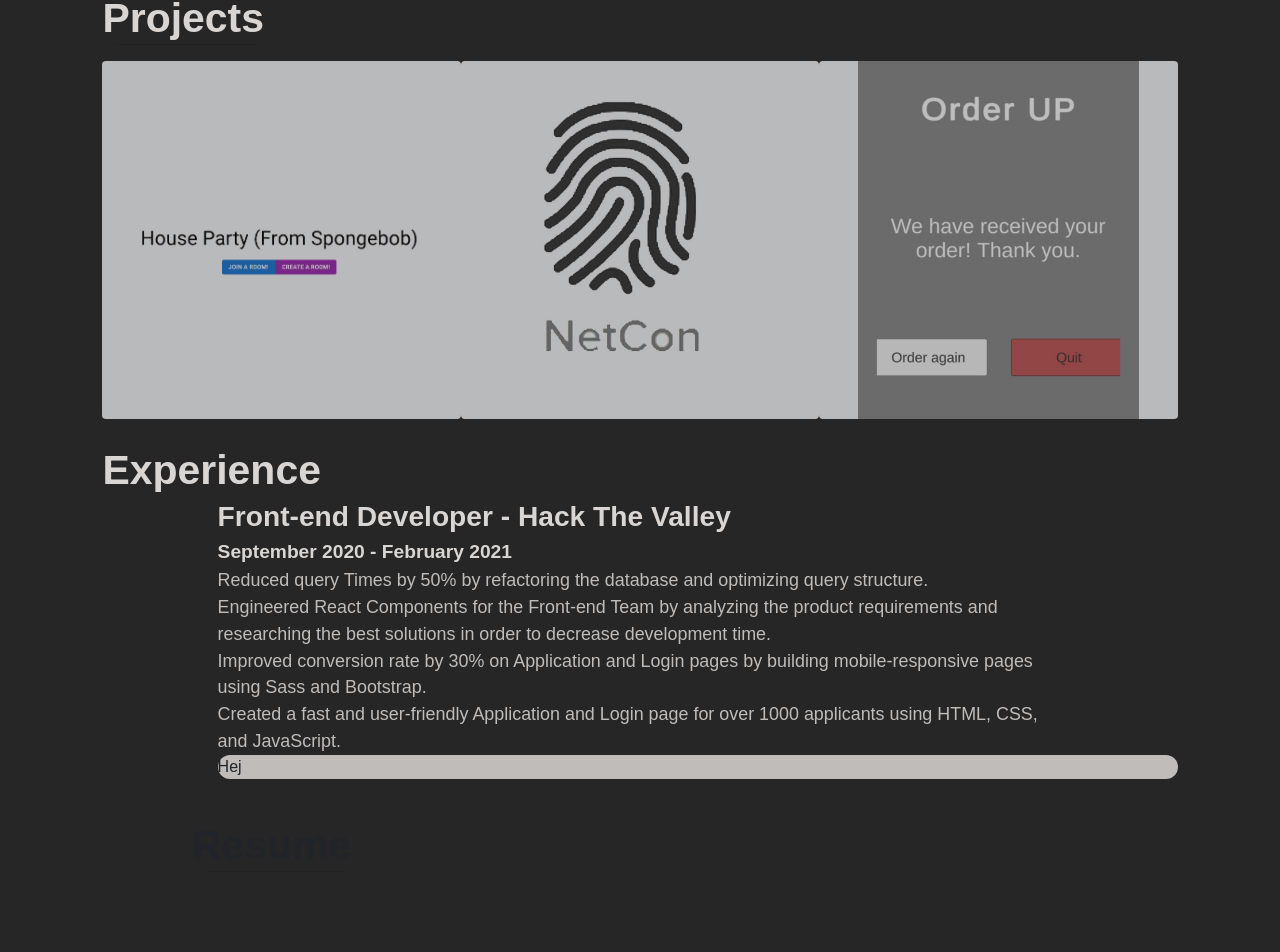
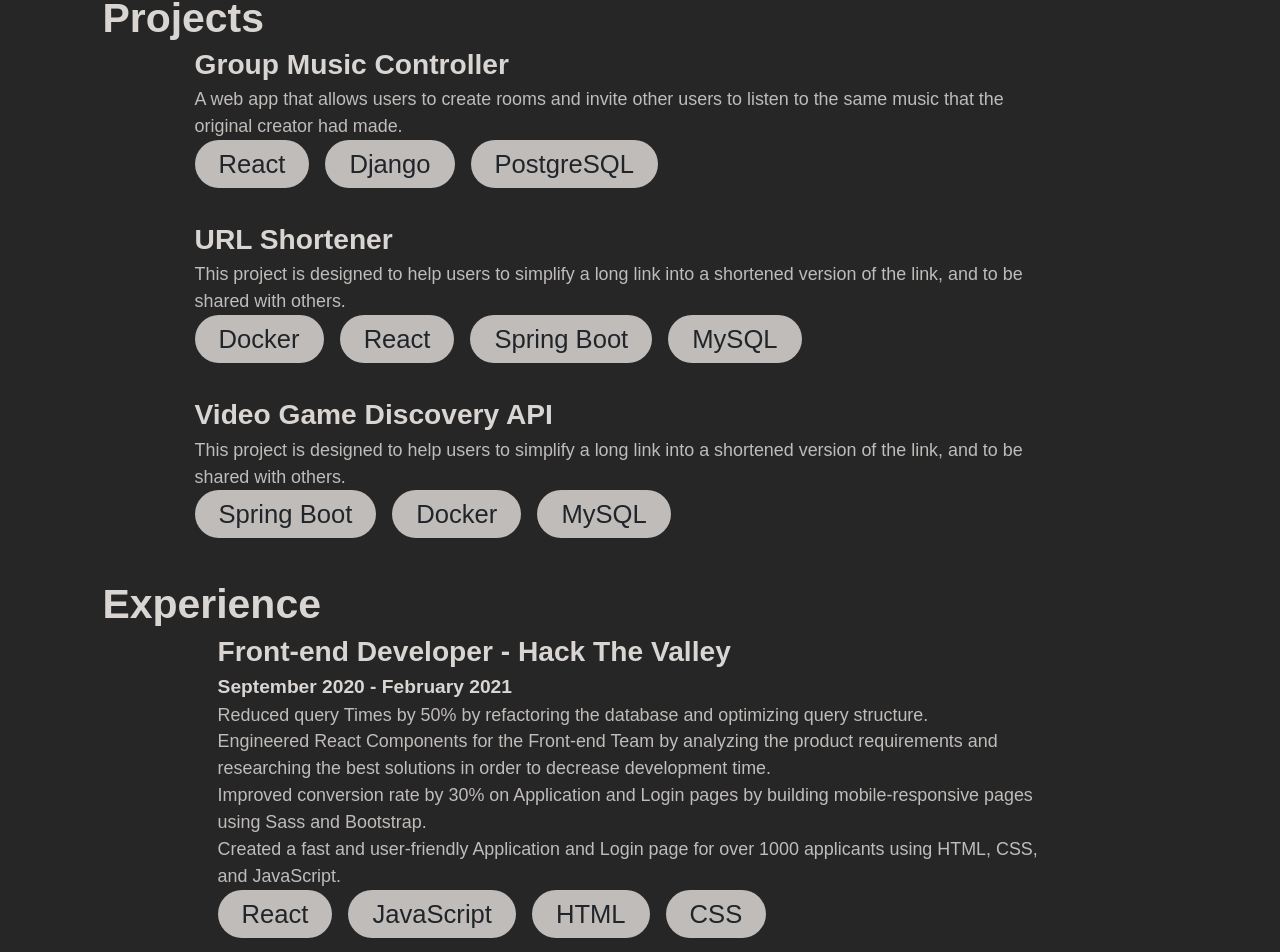
Before and after one commit to coolmanbat2/new-personal-website, a React (Create React App) app: page / in a window 1280 px wide. Shown: the part 834-1786 px from the top of the page. Built offline with nearby package versions, Linux system fonts and the light colour scheme.

Commit message:
Redesigned Projects and Experiences tabs, removed resume

```diff
--- a/src/App.js
+++ b/src/App.js
@@ -15,7 +15,6 @@ function App() {
       <About />
       <Projects />
       <Experience />
-      <Resume />
       <Contact />
     </div>
   );
--- a/src/components/Card.js
+++ /dev/null
@@ -1,31 +0,0 @@
-import "../css/Card.css";
-import React from "react";
-import Popup from "reactjs-popup";
-import "reactjs-popup/dist/index.css";
-
-function Card(props) {
-  function picButton() {
-    return <img className="card pic-button" src={props.src} alt={props.alt} />;
-  }
-
-  return (
-    <Popup trigger={picButton} position="right center" modal nested contentStyle={{width: "80%"}}>
-      <div className="card-project">
-        <div className="card-titles">
-          <div style={{ width: "16em" }}>
-            <h2 style={{ width: "24vw" }}>{props.title}</h2>
-            <h5>{props.organization}</h5>
-          </div>
-          <hr />
-          <div className="card-titles">
-            <h6 className="languages">{props.languages}</h6>
-          </div>
-        </div>
-
-        <ul>{props.children}</ul>
-      </div>
-    </Popup>
-  );
-}
-
-export default Card;
--- a/src/components/Contact.js
+++ b/src/components/Contact.js
@@ -1,20 +1,20 @@
 import React from "react";
 import "bootstrap-icons/font/bootstrap-icons.css";
 import "../css/Contact.css";
+import "../css/Main.css"
 
 function Contact(params) {
   return (
     <div id="contact">
-      <div className="header contact-adj">Want to reach me?</div>
       <div className="icons">
         <a href="https://www.linkedin.com/in/thanusun/">
-          <i className="bi bi-linkedin icon">Thanusun Thayaparan</i>
+          <i className="bi bi-linkedin icon main-color"/>
         </a>
         <a href="https://github.com/coolmanbat2">
-          <i class="bi bi-github icon">coolmanbat2</i>
+          <i class="bi bi-github icon main-color"/>
         </a>
         <a href="https://www.instagram.com/ryekg/">
-          <i class="bi bi-instagram icon">ryekg</i>
+          <i class="bi bi-instagram icon main-color"/>
         </a>
       </div>
     </div>
--- a/src/components/Experiences.js
+++ b/src/components/Experiences.js
@@ -1,19 +1,33 @@
 import "../css/Experiences.css";
 import "../css/Main.css";
-import Experience from "../components/Experience.js";
 
-import hackthevalley from "../static/htv.jpg";
+import InformationCard from "./InformationCard.js";
+
+import Skill from "./Skill.js";
+
 import React from "react";
 
 function Experiences(params) {
+  function allSkills() {
+    return (
+      <>
+        <Skill>React</Skill>
+        <Skill>JavaScript</Skill>
+        <Skill>HTML</Skill>
+        <Skill>CSS</Skill>
+      </>
+    )
+  }
+
   return (
     <div id="experience">
       <div className="main-color header">Experience</div>
       <div className="experiences">
-        <Experience
-          job="Front-end Developer - Hack The Valley"
+        <InformationCard
+          title="Front-end Developer - Hack The Valley"
           dates="September 2020 - February 2021"
-          style={{paddingLeft: "9vw"}}
+          style={{ paddingLeft: "9vw" }}
+          skills={allSkills()}
         >
           <div>
             Reduced query Times by 50% by refactoring the database and
@@ -32,7 +46,7 @@ function Experiences(params) {
             Created a fast and user-friendly Application and Login page for over
             1000 applicants using HTML, CSS, and JavaScript.
           </div>
-        </Experience>
+        </InformationCard>
       </div>
     </div>
   );
--- a/src/components/Experience.js
+++ b/src/components/InformationCard.js
@@ -1,23 +1,20 @@
 import React from "react";
-import Skill from "./Skill";
-import "../css/Experience.css";
+import "../css/InformationCard.css";
 import "../css/Main.css";
 
-function Experience(props) {
+function InformationCard(props) {
   return (
-    <div className="experience">
       <div className="subtitles" style={props.style}>
         <div className="main-color weight">
-          <div className="job-title">{props.job}</div>
+          <div className="info-title">{props.title}</div>
           <div className="date-title">{props.dates}</div>
         </div>
         <div className="tertiary-color info">{props.children}</div>
-        <div className="top-skills">
-          <Skill>Hej </Skill>
+        <div className="flex top-skills">
+          {props.skills}
         </div>
       </div>
-    </div>
   );
 }
 
-export default Experience;
+export default InformationCard;
--- a/src/components/Projects.js
+++ b/src/components/Projects.js
@@ -4,82 +4,55 @@ import "../css/Main.css";
 import houseparty from "../static/houseparty.jpg";
 import netcon from "../static/netcon.jpg";
 import orderup from "../static/orderup.jpg";
-import Card from "./Card";
+import Skill from "./Skill";
 import React from "react";
+import InformationCard from "./InformationCard";
+
 
 function Projects(params) {
+function skillsOne() {
+  return (
+    <>
+      <Skill>React</Skill>
+      <Skill>Django</Skill>
+      <Skill>PostgreSQL</Skill>
+    </>
+  )
+}
+
+function skillsTwo() {
+  return (
+      <>
+        <Skill>Docker</Skill>
+        <Skill>React</Skill>
+        <Skill>Spring Boot</Skill>
+        <Skill>MySQL</Skill>
+      </>
+  )
+}
+
+function skillsThree() {
+  return (
+    <>
+      <Skill>Spring Boot</Skill>
+      <Skill>Docker</Skill>
+      <Skill>MySQL</Skill>
+    </>
+  )
+}
   return (
     <div id="projects">
       <div className="main-color header">Projects</div>
-      <hr className="line-break" />
       <div className="projects">
-        <Card
-          src={houseparty}
-          title="Group Music Controller"
-          organization="personal"
-          languages="React, Django, Python, JavaScript, HTML, SQLite"
-          alt="houseparty"
-        >
-          <li>
-            Constructed custom web pages using React and Material-UI to increase
-            possible user rentention by 30%.
-          </li>
-          <li>
-            Reduced navigation time between rooms by 20% by utilizing a robust
-            backend
-          </li>
-          <li>
-            Created reusable functional components to decrease development time
-            by 40$ by creating code that could easily be resused
-          </li>
-          <li>
-            Applied agile development techniques to increase coding efficency by
-            60%
-          </li>
-        </Card>
-        <Card
-          src={netcon}
-          title="Netcon"
-          organization="UofT Local Hack Day"
-          languages="HTML, CSS, JavaScript, React, Sass, Python"
-          alt="netcon"
-        >
-          <li>
-            Awarded 3rd place out of 77 participants at UofT's Local Hack Day, a
-            12-hour hackathon, by applying NFC technology to create an app that
-            allowed users to share contact information
-          </li>
-          <li>
-            Designed UI mockups, wireframes, and prototypes for a new web
-            application for an improved customer experience.
-          </li>
-          <li>
-            Increased the number of active network connections by 30% by
-            creating a custom contact management system with Flask and Python
-          </li>
-        </Card>
-        <Card
-          src={orderup}
-          title="Orderup"
-          organization="TOHacks"
-          languages="Unity, C#, AssemblyAI"
-          alt="orderup"
-        >
-          <li>
-            Managed a team of 3 by delegating work, coordinating meetings, and
-            providing feedback to construct an app that allows users to project
-            their voice in a busy environment.
-          </li>
-          <li>
-            Implemented a speech-to-text feature using AssemblyAI API to convert
-            speech to text, which reduced the number of failed order placements
-            by over 30%.
-          </li>
-          <li>
-            Reduced development time by 50% in a team of 3 using Unity and C# by
-            developing a reusable code base.
-          </li>
-        </Card>
+        <InformationCard title="Group Music Controller" skills={skillsOne()}>
+          A web app that allows users to create rooms and invite other users to listen to the same music that the original creator had made.
+        </InformationCard>
+        <InformationCard title="URL Shortener" skills={skillsTwo()}>
+          This project is designed to help users to simplify a long link into a shortened version of the link, and to be shared with others.
+        </InformationCard>
+        <InformationCard title="Video Game Discovery API" skills={skillsThree()}>
+          This project is designed to help users to simplify a long link into a shortened version of the link, and to be shared with others.
+        </InformationCard>
       </div>
     </div>
   );
--- a/src/components/Skill.js
+++ b/src/components/Skill.js
@@ -2,7 +2,7 @@ import "../css/Skill.css";
 
 function Skill(props) {
     return (
-       <div className="pill">
+       <div className="pill center round small-text">
             {props.children}
        </div>
     )
--- a/src/css/Card.css
+++ /dev/null
@@ -1,55 +0,0 @@
-.card {
-  object-fit: contain;
-  width: 28vw;
-  height: 28vw;
-  border: none;
-  background-color: #f8f9fa;
-  opacity: 0.7;
-}
-
-.pic-button {
-  transition: 0.5s;
-}
-
-.pic-button:hover {
-  opacity: 1;
-}
-
-.card-project {
-  /* display: flex; */
-  border-radius: 3%;
-  padding: 0vw 8vw;
-}
-
-.languages {
-  display: flex;
-  align-items: center;
-  text-align: left;
-}
-
-.card-titles {
-  display: flex;
-}
-
-/* animation */
-
-@keyframes anvil {
-  0% {
-    transform: scale(1) translateY(0px);
-    opacity: 0;
-    box-shadow: 0 0 0 rgba(241, 241, 241, 0);
-  }
-  1% {
-    transform: scale(0.96) translateY(10px);
-    opacity: 0;
-    box-shadow: 0 0 0 rgba(241, 241, 241, 0);
-  }
-  100% {
-    transform: scale(1) translateY(0px);
-    opacity: 1;
-    box-shadow: 0 0 500px rgba(241, 241, 241, 0);
-  }
-}
-.popup-content {
-  -webkit-animation: anvil 0.3s cubic-bezier(0.38, 0.1, 0.36, 0.9) forwards;
-}
--- a/src/css/Contact.css
+++ b/src/css/Contact.css
@@ -1,19 +1,12 @@
-.contact-adj {
-    justify-content: center;
-    padding-bottom: 2vw;
-    outline: none;
-}
-
 .icons {
     display: flex;
     flex-direction: row;
     align-items: center;
     justify-content: space-between;
-    gap: 15vw;
+    gap: 9rem;
 }
 
 .icon {
-    color: black;
     font-size: 2vw;
 }
 
--- a/src/css/Experience.css
+++ b/src/css/InformationCard.css
@@ -1,5 +1,9 @@
-.experience {
+.flex {
     display: flex;
+}
+
+.top-skills {
+    gap: 1rem;
 }
 
 .img-exp {
@@ -16,7 +20,7 @@
     font-weight: 600;
 }
 
-.job-title {
+.info-title {
     font-size: 2.2vw;
 }
 
--- a/src/css/Projects.css
+++ b/src/css/Projects.css
@@ -1,3 +1,5 @@
 .projects {
   display: flex;
+  flex-direction: column;
+  gap: 1rem;
 }
--- a/src/css/Skill.css
+++ b/src/css/Skill.css
@@ -1,6 +1,19 @@
 .pill {
-  width: auto;
-  height: 1.85vw;
-  border-radius: 0.9375rem;
+  width: max-content;
+  height: 2.5rem;
   background: #bfbcba;
 }
+
+.round {
+  border-radius: 2rem;
+}
+
+.small-text {
+  font-size: 1.6rem;
+}
+
+.center {
+  display: inline-flex;
+  padding: 1.5rem;
+  align-items: center;
+}
```
